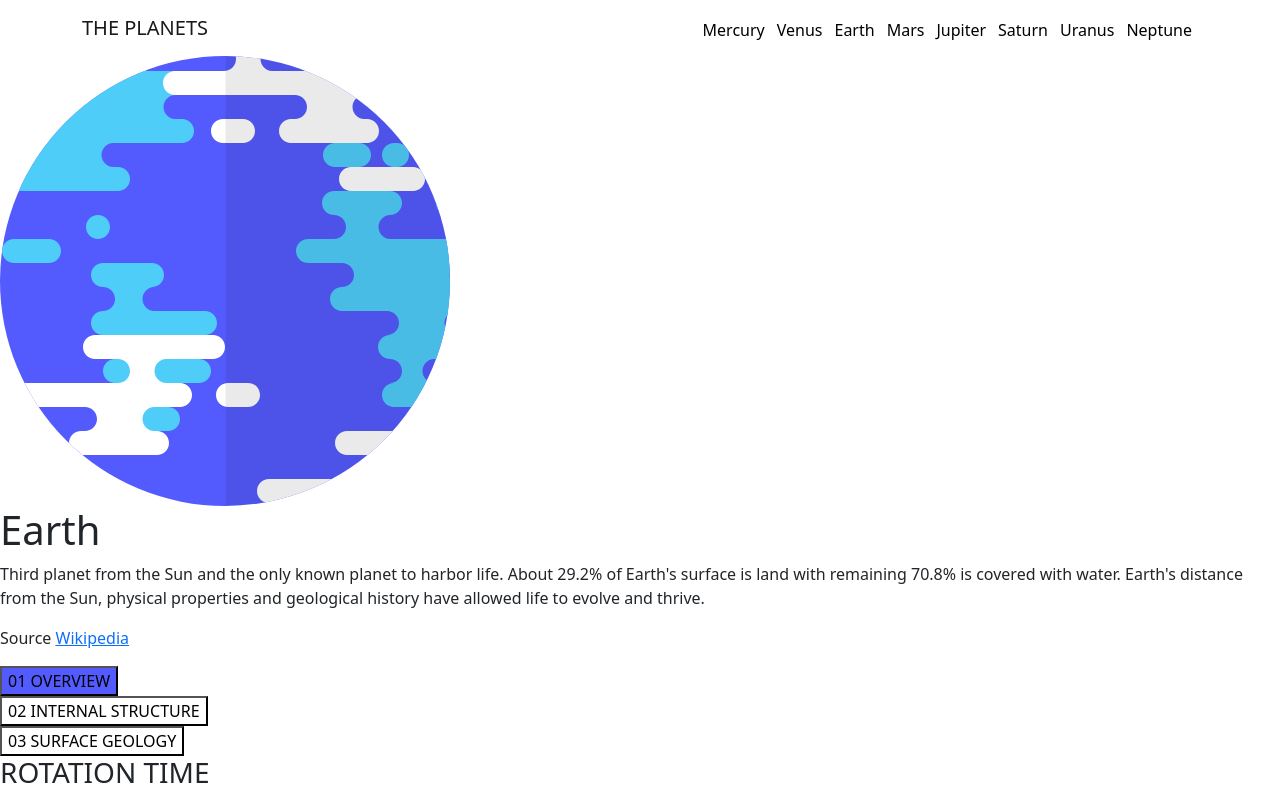
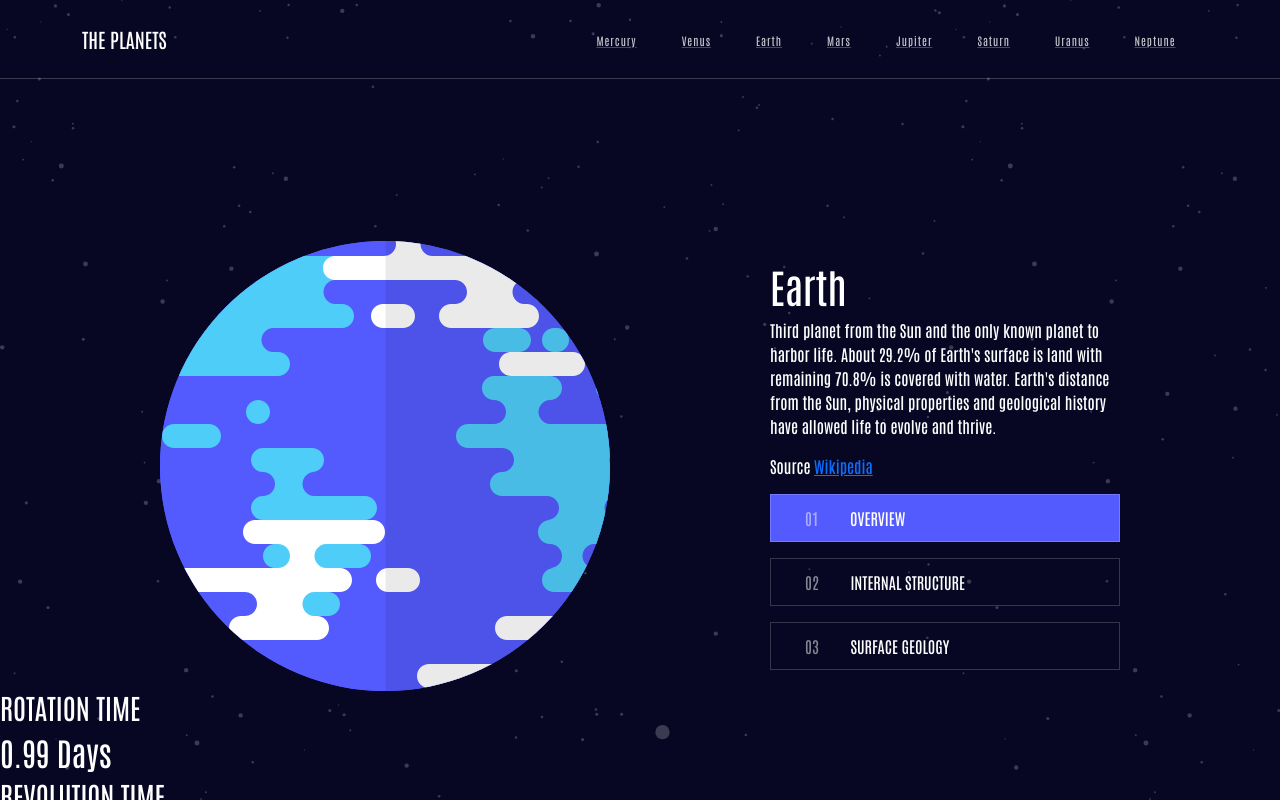
Before and after one commit to 0alola0/planetarium, a React (Vite) app: page /Earth in a window 1280 px wide. Shown: the top 802 px of the page. Built offline with nearby package versions, Linux system fonts and the light colour scheme.

Commit message:
initial styling

```diff
--- a/index.html
+++ b/index.html
@@ -3,10 +3,11 @@
   <head>
     <meta charset="UTF-8" />
     <link rel="icon" type="image/svg+xml" href="/vite.svg" />
+    <link rel="stylesheet" href="./src/App.css">
     <meta name="viewport" content="width=device-width, initial-scale=1.0" />
     <title>Vite + React</title>
   </head>
-  <body>
+  <body style="background-color: #070724;">
     <div id="root"></div>
     <script type="module" src="/src/main.jsx"></script>
   </body>
--- a/src/App.css
+++ b/src/App.css
@@ -1,38 +1,124 @@
+@import url('https://fonts.googleapis.com/css2?family=Antonio:wght@500&display=swap');
+
+*{
+  font-family: 'Antonio', sans-serif;
+  color: white;
+}
+:root{
+  --bg-color: #070724;
+  --header-main: 80px;
+  --stats-measured: 40px;
+  --navigation-text: 11px;
+  --information-text: 14px;
+  --meek-border: 1px solid #ffffff2f;
+}
+body, html{
+  padding: 0;
+  margin: 0;
+  height: 100vh;
+  background-image: url("./assets/background-stars.svg");
+  background-size: contain;
+  animation: float 10s ease-in-out infinite;
+}
+@keyframes float {
+	0% {
+		background-position: 0% 0%;
+	}
+	50% {
+		background-position: 0% 10%;
+	}
+	100% {
+		background-position: 0% 0%;
+	}
+}
 
 
 .nav-btn-container{
+  display: flex;
   border-top: 4px solid;
+  margin-inline: 16.5px;
 }
 .nav-btn-container:hover{
   border-top: 4px solid;
+
 }
 .navigation-btn{
   border: none;
   background-color: transparent;
+  text-decoration: none !important;
+  font-size: var(--navigation-text);
+  opacity: 0.75;
+  letter-spacing: 1px;
 }
-.overlay-image{
-  position: relative;
-  opacity: 0;
-  z-index: 1;
-  animation: myAnim 1s ease-out;
+.navigation-btn:hover{
+  opacity: 1;
 }
+.landing-container{
+  display: flex;
+  justify-content: flex-end;
+  align-items: center;
+  padding-top: 162px;
+}
+.landing-text-container{
+  display: flex;
+  flex-direction: column;
+  max-width: 350px;
+  margin-inline: 12.5%;
+}
+.status-btn-wrapper:nth-child(3){
+  margin-block: 16px;
+}
+.image-wrapper{
+  display: flex;
+  justify-content: center;
+  align-items: center;
+  box-sizing: border-box;
+}
+.status-btn{
+  border: var(--meek-border);
+  width: 350px;
+  height: 48px;
+  text-align: start;
+}
+.button-numerator-text{
+  opacity: 0.5;
+  margin-inline: 28px;
+}
+
 .nav-ball{
   display: none;
 }
-.geology-overlay{
+.overlay-transparent-image{
+  transform: translate(100%);
+}
+.structure-underlay-image{
   position: relative;
+  opacity: 0;
+  z-index: 2;
+  animation: myAnim 1s ease-out;
 }
 @keyframes myAnim {
   from { opacity: 1; }
   to { opacity: 0; }
 }
-.geology-image{
+.structure-overlay-image{
+  transform: translate(100%);
+  z-index: 0;
+}
+
+.geology-overley{
+  position: absolute;
   width: 163px;
   height: auto;
-  transform: translate(-153%, 100%);
+  transform: rotate(45deg)  translateX(90%);
+  z-index: 3;
 }
-.structure-image{
-  transform: translate(-100%);
+
+@media only screen and (max-width: 800px) {
+  .nav-btn-container{
+    margin-inline: 10px;
+  }
+
 }
 @media only screen and (max-width: 575px) {
   .nav-btn{
--- a/src/BootstrapOverride.css
+++ b/src/BootstrapOverride.css
@@ -1,5 +1,12 @@
 .navbar-toggler{
     border: none !important;
+}
+.navbar-brand{
+    color: white !important;
+}
+.navbar{
+    padding-block: 19px !important;
+    border-bottom: 1px solid rgba(255, 255, 255, 0.199);
 }
 .container{
     justify-content: space-between !important;
--- a/src/components/ImageDivision.jsx
+++ b/src/components/ImageDivision.jsx
@@ -1,14 +1,26 @@
 import React from 'react';
 
 const ImageDivision = ({planet, currentStatus}) => {
-
+    // const {width,height} = planet.images.planet.dimensions
+    // console.log(width)
+    const background = {
+        // width: planet.images.planet.naturalWidth,
+        // backgroundImage: `url(${planet.images.planet})`
+    }
+    console.log()
 
   return (
     <div className="image-wrapper">
+
         {
+           (currentStatus.status=="geology"&&<img className="geology-overley" src={planet.images.geology} alt=""/>)
+        }
+        <img className={currentStatus.status=="structure"? "structure-overlay-image" : "overlay-transparent-image"} src={currentStatus.status=="structure"? currentStatus.image : planet.images.planet} alt=""/>
+        <img className={currentStatus.status=="structure"? "structure-underlay-image" : "planet-image"} src={planet.images.planet} alt=""/>
+        {/* {
            ( currentStatus.status!=="overview" && <img className={currentStatus.status=="structure"? "overlay-image" : "geology-overley"} src={planet.images.planet} alt=""/>)
-        }
-        <img className={currentStatus.status=="geology"? "geology-image" : currentStatus.status=="structure"? "structure-image" : "image"} src={currentStatus.image} alt=""/>
+        } */}
+        {/* <img className={currentStatus.status=="geology"? "geology-image" : currentStatus.status=="structure"? "structure-image" : "image"} src={currentStatus.image} alt=""/> */}
     </div>
   );
 }
--- a/src/components/PlanetShowcase.jsx
+++ b/src/components/PlanetShowcase.jsx
@@ -46,11 +46,16 @@ const planetShowcase = () => {
 
   return (
     <div>
+        <div className="landing-container">
             <ImageDivision planet={planet} currentStatus={currentStatus}/>
+            <div className="landing-text-container">
                 <TextDivision planet={planet} currentStatus={currentStatus}/>
                 <StatusBtns number={"01"} active={currentStatus.status=="overview"? true : false} bgColor={planet.color} statusBtn={"overview"} btnText={"OVERVIEW"} setBtnStatus={setBtnStatus}/>
                 <StatusBtns number={"02"} active={currentStatus.status=="structure"? true : false} bgColor={planet.color} statusBtn={"structure"} btnText={"INTERNAL STRUCTURE"} setBtnStatus={setBtnStatus}/>
                 <StatusBtns number={"03"} active={currentStatus.status=="geology"? true : false} bgColor={planet.color} statusBtn={"geology"} btnText={"SURFACE GEOLOGY"} setBtnStatus={setBtnStatus}/>
+            </div>
+        </div>
+
         <StatFooter planet={planet}/>
     </div>
   );
--- a/src/components/StatusBtns.jsx
+++ b/src/components/StatusBtns.jsx
@@ -14,8 +14,8 @@ const StatusBtns = ({number, statusBtn, btnText, bgColor, setBtnStatus, active})
 
   return (
     <div className="status-btn-wrapper" >
-        <button value={statusBtn} onClick={(e) =>setBtnStatus(e.target.value)} onMouseEnter={handleHoverOn} onMouseLeave={handleHoverOff} style={btnStyle}>
-            {number} {btnText}
+        <button className="status-btn" value={statusBtn} onClick={(e) =>setBtnStatus(e.target.value)} onMouseEnter={handleHoverOn} onMouseLeave={handleHoverOff} style={btnStyle}>
+            <span className="button-numerator-text">{number}</span> {btnText}
         </button>
     </div>
   );
```
Lines whose indentation alone changed are shown as unchanged.
